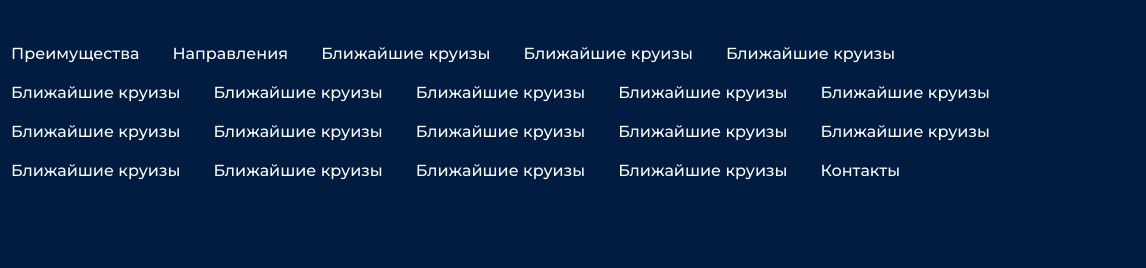
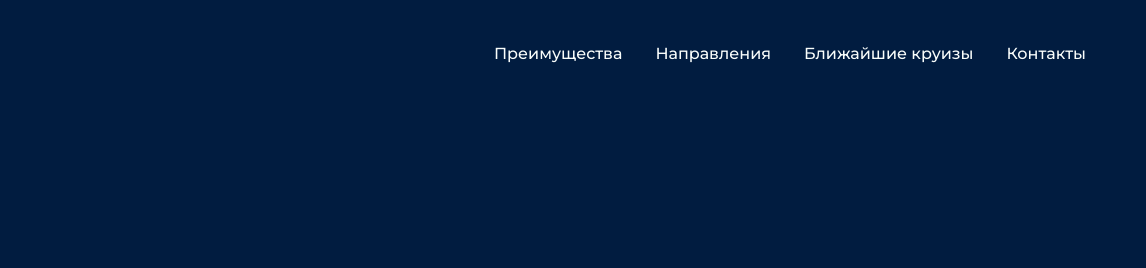
Before and after one commit to AlexDrags/Antarctic-region, a plain HTML site: page index.html in a window 1280 px wide. Shown: the top 268 px of the page, 134-1280 px from the left. Drawn offline with Linux system fonts and the light colour scheme.

Commit message:
Update index.html

```diff
--- a/index.html
+++ b/index.html
@@ -37,22 +37,6 @@
               <ul class="main-nav__list main-nav__list--nojs--open menu-js">
                 <li class="main-nav__item"><a class="main-nav__link" href="#preferns">Преимущества</a></li>
                 <li class="main-nav__item"><a class="main-nav__link" href="#directions">Направления</a></li>
-                <li class="main-nav__item"><a class="main-nav__link" href="#cruis">Ближайшие круизы</a></li>
-                <li class="main-nav__item"><a class="main-nav__link" href="#cruis">Ближайшие круизы</a></li>
-                <li class="main-nav__item"><a class="main-nav__link" href="#cruis">Ближайшие круизы</a></li>
-                <li class="main-nav__item"><a class="main-nav__link" href="#cruis">Ближайшие круизы</a></li>
-                <li class="main-nav__item"><a class="main-nav__link" href="#cruis">Ближайшие круизы</a></li>
-                <li class="main-nav__item"><a class="main-nav__link" href="#cruis">Ближайшие круизы</a></li>
-                <li class="main-nav__item"><a class="main-nav__link" href="#cruis">Ближайшие круизы</a></li>
-                <li class="main-nav__item"><a class="main-nav__link" href="#cruis">Ближайшие круизы</a></li>
-                <li class="main-nav__item"><a class="main-nav__link" href="#cruis">Ближайшие круизы</a></li>
-                <li class="main-nav__item"><a class="main-nav__link" href="#cruis">Ближайшие круизы</a></li>
-                <li class="main-nav__item"><a class="main-nav__link" href="#cruis">Ближайшие круизы</a></li>
-                <li class="main-nav__item"><a class="main-nav__link" href="#cruis">Ближайшие круизы</a></li>
-                <li class="main-nav__item"><a class="main-nav__link" href="#cruis">Ближайшие круизы</a></li>
-                <li class="main-nav__item"><a class="main-nav__link" href="#cruis">Ближайшие круизы</a></li>
-                <li class="main-nav__item"><a class="main-nav__link" href="#cruis">Ближайшие круизы</a></li>
-                <li class="main-nav__item"><a class="main-nav__link" href="#cruis">Ближайшие круизы</a></li>
                 <li class="main-nav__item"><a class="main-nav__link" href="#cruis">Ближайшие круизы</a></li>
                 <li class="main-nav__item"><a class="main-nav__link" href="#contacts">Контакты</a></li>
               </ul>
```
